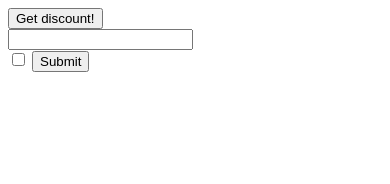
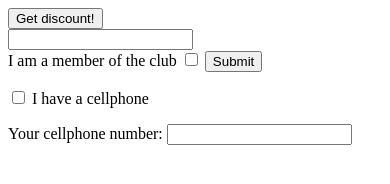
Before and after one commit to YVic95/knockout, a website: page index.html in a window 390 px wide. Drawn offline with Linux system fonts and the light colour scheme.

Commit message:
Inputs for checking phone number with checked and enable bindings

```diff
--- a/index.html
+++ b/index.html
@@ -12,7 +12,17 @@
         <input type="text" data-bind="hasFocus: isInputFocused, textInput: inputVal"/>
     </form>
     <form>
-        <input type="checkbox" data-bind="checked: isSubmitAllowed"/>
+        <label for="membership"> I am a member of the club</label>
+        <input name="membership" type="checkbox" data-bind="checked: isSubmitAllowed"/>
         <button  data-bind="enable: isSubmitAllowed">Submit</button>
     </form>
+
+    <p>
+        <input type='checkbox' data-bind="checked: hasCellphone" />
+        I have a cellphone
+    </p>
+    <p>
+        Your cellphone number:
+        <input type='text' data-bind="value: cellphoneNumber, enable: hasCellphone" />
+    </p>
 </html>
--- a/src/index.js
+++ b/src/index.js
@@ -3,6 +3,8 @@ function viewModel() {
     this.isInputFocused = ko.observable(false);
     this.inputVal = ko.observable('');
     this.isSubmitAllowed = ko.observable(false);
+    this.hasCellphone = ko.observable(false);
+    this.cellphoneNumber = "";
 
     this.onClick = function(viewModel, event) {
         this.isActive(!this.isActive());
```
